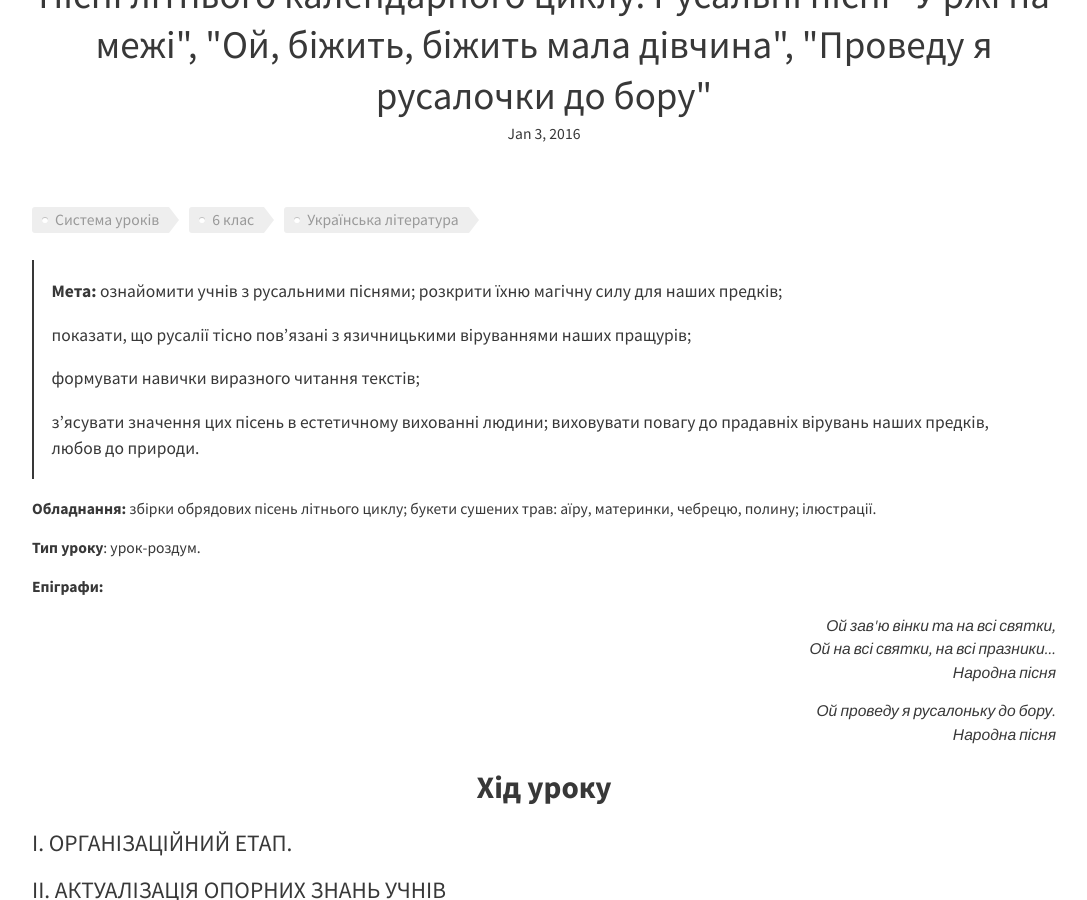
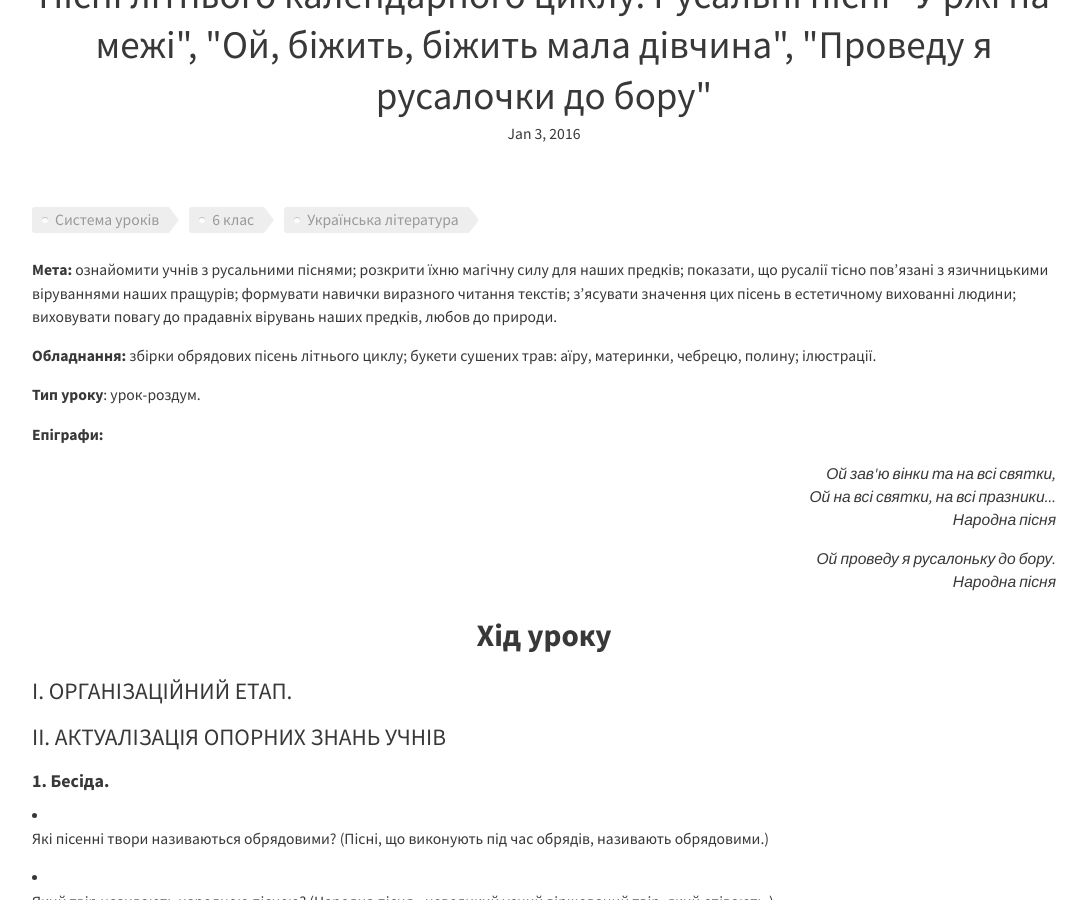
Before and after one commit to tetyanashevchuk/tetyanashevchuk.github.io, a Jekyll site: the page built from _posts/2016-01-03-6-klass-lit-pisni-litnyogo-kalendarnogo-cyklu.md, in a window 1280 px wide and 900 px high, scrolled down 529 px. Shown: the whole window, without its empty margins (96-1183 px from the left). Built offline with Jekyll 4.4.1, drawn with Linux system fonts in a browser that asks for light colours; nearby versions of some CDN libraries.

```diff
--- a/_posts/2016-01-03-6-klass-lit-pisni-litnyogo-kalendarnogo-cyklu.md
+++ b/_posts/2016-01-03-6-klass-lit-pisni-litnyogo-kalendarnogo-cyklu.md
@@ -6,17 +6,14 @@
 excerpt_separator: "<!--more-->"
 ---
 
-> **Мета:** ознайомити учнів з русальними піснями; розкрити їхню магічну
-> силу для наших предків;
->
-> показати, що русалії тісно пов'язані з язичницькими віруваннями наших
-> пращурів;
->
-> формувати навички виразного читання текстів;
->
-> з'ясувати значення цих пісень в естетич­ному вихованні людини;
-> виховувати повагу до прадавніх вірувань наших предків, любов до
-> природи.
+ **Мета:** ознайомити учнів з русальними піснями; розкрити їхню магічну
+ силу для наших предків;
+ показати, що русалії тісно пов'язані з язичницькими віруваннями наших
+ пращурів;
+ формувати навички виразного читання текстів;
+ з'ясувати значення цих пісень в естетич­ному вихованні людини;
+ виховувати повагу до прадавніх вірувань наших предків, любов до
+ природи.
 
 <!--more-->
 
```
